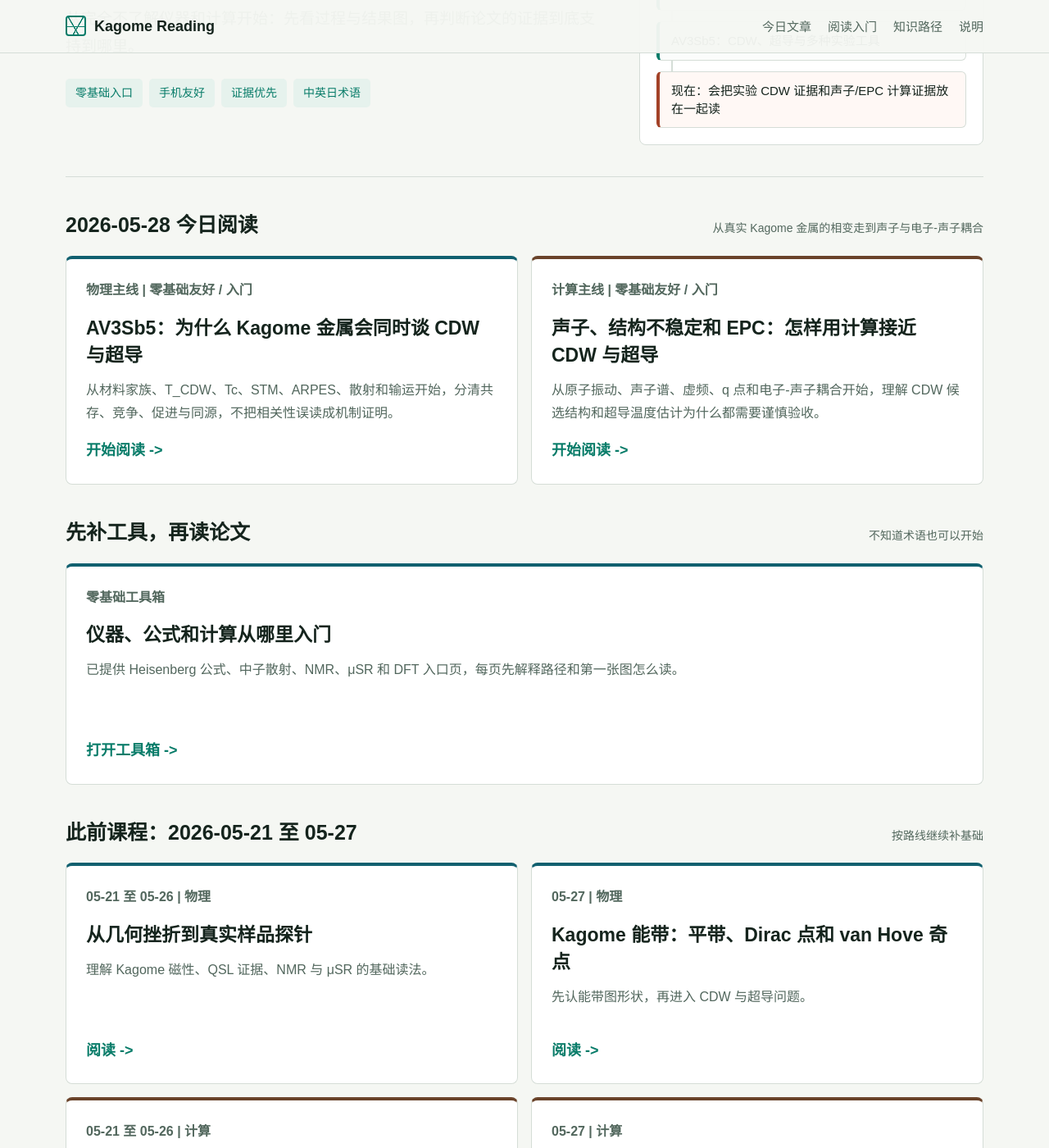
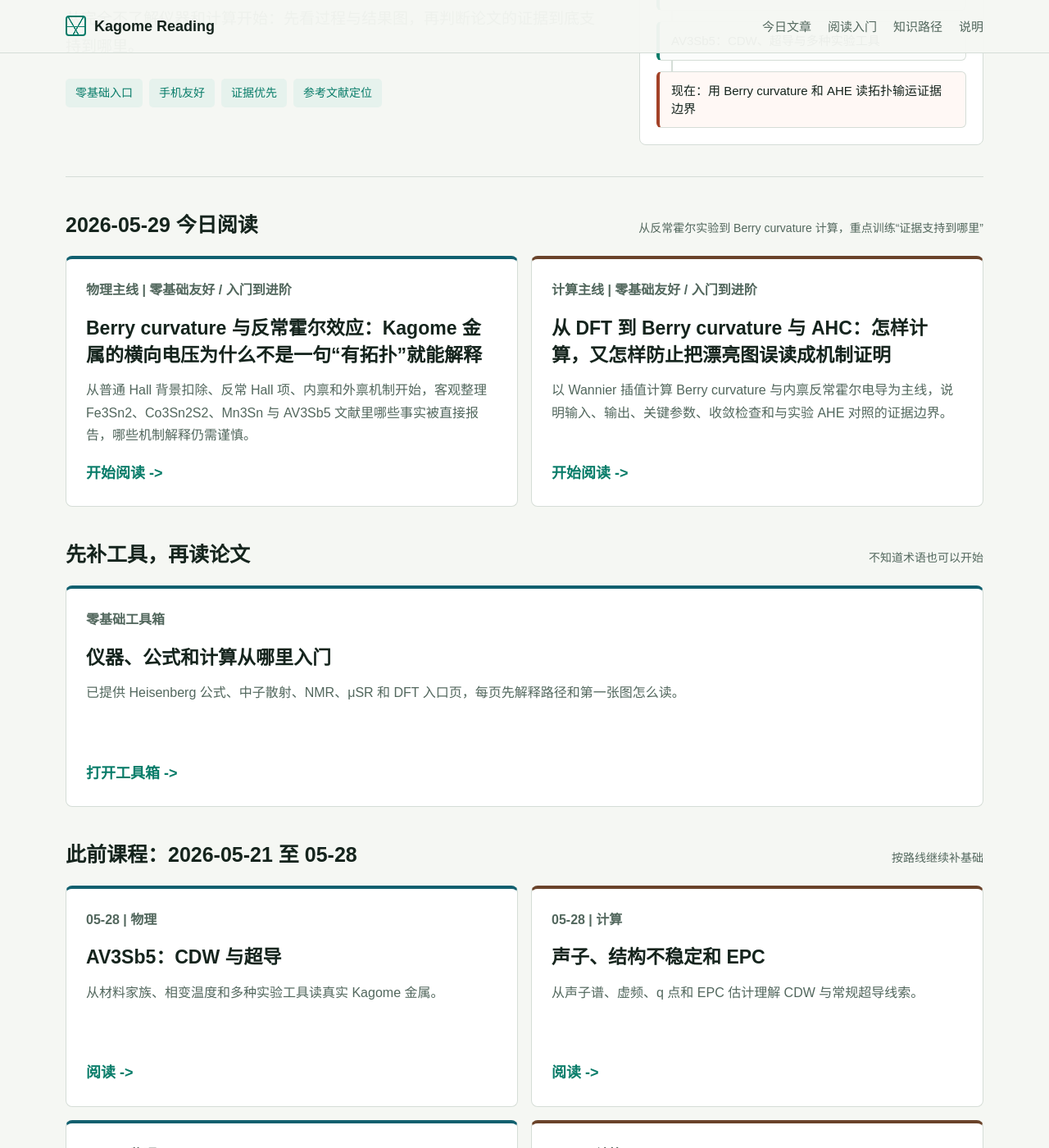
Before and after one commit to 7235212746-jpg/READING, a Jekyll site: the page built from index.html, in a window 1280 px wide and 1400 px high, scrolled down 206 px. Shown: the whole window at 82% size. Built offline with Jekyll 4.4.1, drawn with Linux system fonts in a browser that asks for light colours; some of the changed text lies outside the part shown.

Commit message:
Update public homepage for 2026-05-29 readings

```diff
--- a/index.html
+++ b/index.html
@@ -8,30 +8,30 @@ title: 公开阅读站
     <h1>每日材料物理精读</h1>
     <p class="lead">从完全不了解仪器和计算开始：先看过程与结果图，再判断论文的证据到底支持到哪里。</p>
     <div class="chips" aria-label="学习标签">
-      <span class="chip">零基础入口</span><span class="chip">手机友好</span><span class="chip">证据优先</span><span class="chip">中英日术语</span>
+      <span class="chip">零基础入口</span><span class="chip">手机友好</span><span class="chip">证据优先</span><span class="chip">参考文献定位</span>
     </div>
   </div>
   <aside class="skill-map" id="path" aria-label="当前知识路径">
     <h2>当前技能路径</h2>
-    <div class="node">Kagome 几何、真实样品与能带图</div><div class="connector" aria-hidden="true"></div>
+    <div class="node">Kagome 金属：平带、Dirac 点、van Hove 与 CDW</div><div class="connector" aria-hidden="true"></div>
     <div class="node">AV3Sb5：CDW、超导与多种实验工具</div><div class="connector" aria-hidden="true"></div>
-    <div class="node node-now">现在：会把实验 CDW 证据和声子/EPC 计算证据放在一起读</div>
+    <div class="node node-now">现在：用 Berry curvature 和 AHE 读拓扑输运证据边界</div>
   </aside>
 </section>
 <section aria-labelledby="latest-title">
-  <div class="section-head"><h2 id="latest-title">2026-05-28 今日阅读</h2><p>从真实 Kagome 金属的相变走到声子与电子-声子耦合</p></div>
+  <div class="section-head"><h2 id="latest-title">2026-05-29 今日阅读</h2><p>从反常霍尔实验到 Berry curvature 计算，重点训练“证据支持到哪里”</p></div>
   <div class="article-list">
     <article class="reading-card physics">
-      <p class="card-label">物理主线 | 零基础友好 / 入门</p>
-      <h3>AV3Sb5：为什么 Kagome 金属会同时谈 CDW 与超导</h3>
-      <p>从材料家族、T_CDW、Tc、STM、ARPES、散射和输运开始，分清共存、竞争、促进与同源，不把相关性误读成机制证明。</p>
-      <a class="read-link" href="{{ '/physics/2026-05-28-av3sb5-cdw-superconductivity/' | relative_url }}">开始阅读 -></a>
+      <p class="card-label">物理主线 | 零基础友好 / 入门到进阶</p>
+      <h3>Berry curvature 与反常霍尔效应：Kagome 金属的横向电压为什么不是一句“有拓扑”就能解释</h3>
+      <p>从普通 Hall 背景扣除、反常 Hall 项、内禀和外禀机制开始，客观整理 Fe3Sn2、Co3Sn2S2、Mn3Sn 与 AV3Sb5 文献里哪些事实被直接报告，哪些机制解释仍需谨慎。</p>
+      <a class="read-link" href="{{ '/physics/2026-05-29-berry-curvature-anomalous-hall/' | relative_url }}">开始阅读 -></a>
     </article>
     <article class="reading-card compute">
-      <p class="card-label">计算主线 | 零基础友好 / 入门</p>
-      <h3>声子、结构不稳定和 EPC：怎样用计算接近 CDW 与超导</h3>
-      <p>从原子振动、声子谱、虚频、q 点和电子-声子耦合开始，理解 CDW 候选结构和超导温度估计为什么都需要谨慎验收。</p>
-      <a class="read-link" href="{{ '/calculation/2026-05-28-phonon-epc-cdw/' | relative_url }}">开始阅读 -></a>
+      <p class="card-label">计算主线 | 零基础友好 / 入门到进阶</p>
+      <h3>从 DFT 到 Berry curvature 与 AHC：怎样计算，又怎样防止把漂亮图误读成机制证明</h3>
+      <p>以 Wannier 插值计算 Berry curvature 与内禀反常霍尔电导为主线，说明输入、输出、关键参数、收敛检查和与实验 AHE 对照的证据边界。</p>
+      <a class="read-link" href="{{ '/calculation/2026-05-29-berry-curvature-ahc-wannier/' | relative_url }}">开始阅读 -></a>
     </article>
   </div>
 </section>
@@ -45,11 +45,11 @@ title: 公开阅读站
   </article>
 </section>
 <section aria-labelledby="archive-title">
-  <div class="section-head"><h2 id="archive-title">此前课程：2026-05-21 至 05-27</h2><p>按路线继续补基础</p></div>
+  <div class="section-head"><h2 id="archive-title">此前课程：2026-05-21 至 05-28</h2><p>按路线继续补基础</p></div>
   <div class="article-list">
-    <article class="reading-card physics"><p class="card-label">05-21 至 05-26 | 物理</p><h3>从几何挫折到真实样品探针</h3><p>理解 Kagome 磁性、QSL 证据、NMR 与 μSR 的基础读法。</p><a class="read-link" href="{{ '/physics/2026-05-26-musr-spin-freezing/' | relative_url }}">阅读 -></a></article>
+    <article class="reading-card physics"><p class="card-label">05-28 | 物理</p><h3>AV3Sb5：CDW 与超导</h3><p>从材料家族、相变温度和多种实验工具读真实 Kagome 金属。</p><a class="read-link" href="{{ '/physics/2026-05-28-av3sb5-cdw-superconductivity/' | relative_url }}">阅读 -></a></article>
+    <article class="reading-card compute"><p class="card-label">05-28 | 计算</p><h3>声子、结构不稳定和 EPC</h3><p>从声子谱、虚频、q 点和 EPC 估计理解 CDW 与常规超导线索。</p><a class="read-link" href="{{ '/calculation/2026-05-28-phonon-epc-cdw/' | relative_url }}">阅读 -></a></article>
     <article class="reading-card physics"><p class="card-label">05-27 | 物理</p><h3>Kagome 能带：平带、Dirac 点和 van Hove 奇点</h3><p>先认能带图形状，再进入 CDW 与超导问题。</p><a class="read-link" href="{{ '/physics/2026-05-27-kagome-bands-flat-dirac-van-hove/' | relative_url }}">阅读 -></a></article>
-    <article class="reading-card compute"><p class="card-label">05-21 至 05-26 | 计算</p><h3>磁性 DFT、SOC 与 MAE 收敛</h3><p>学习候选磁结构、参数敏感和微小能量差的可信度边界。</p><a class="read-link" href="{{ '/calculation/2026-05-26-mae-convergence/' | relative_url }}">阅读 -></a></article>
     <article class="reading-card compute"><p class="card-label">05-27 | 计算</p><h3>从 DFT 到 Kagome 小模型：Wannier 化</h3><p>理解复杂能带怎样变成局域轨道和跳跃模型。</p><a class="read-link" href="{{ '/calculation/2026-05-27-wannier-tight-binding/' | relative_url }}">阅读 -></a></article>
   </div>
 </section>
```
